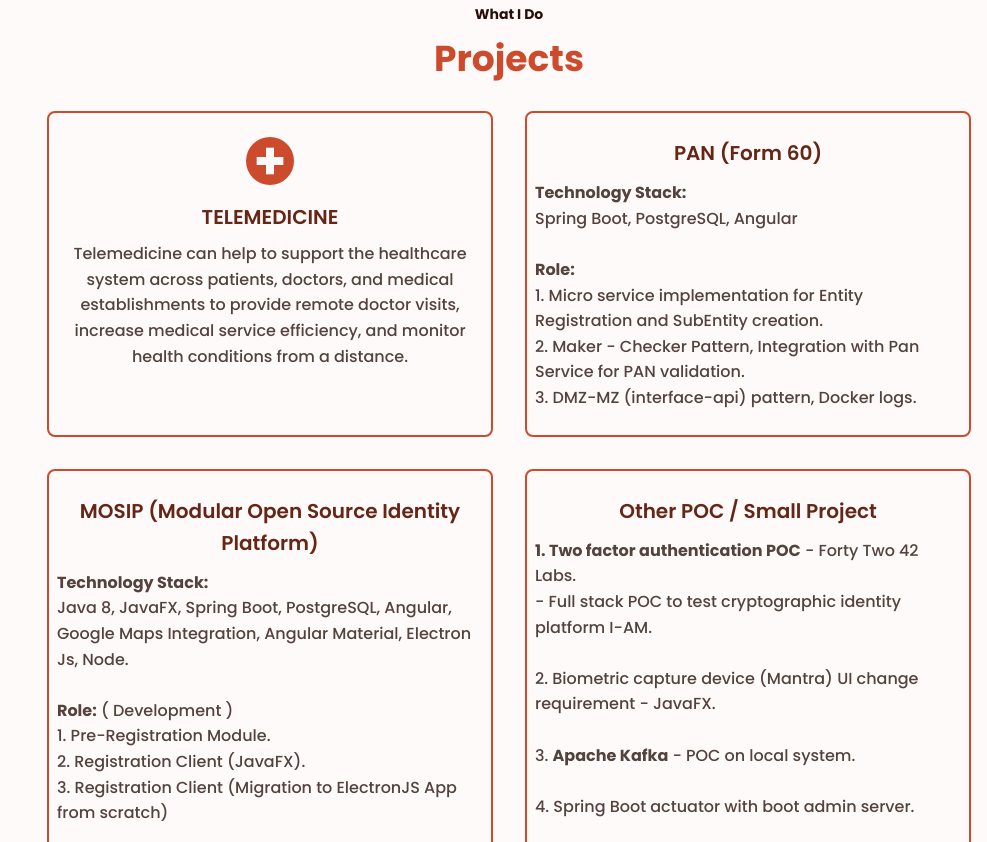
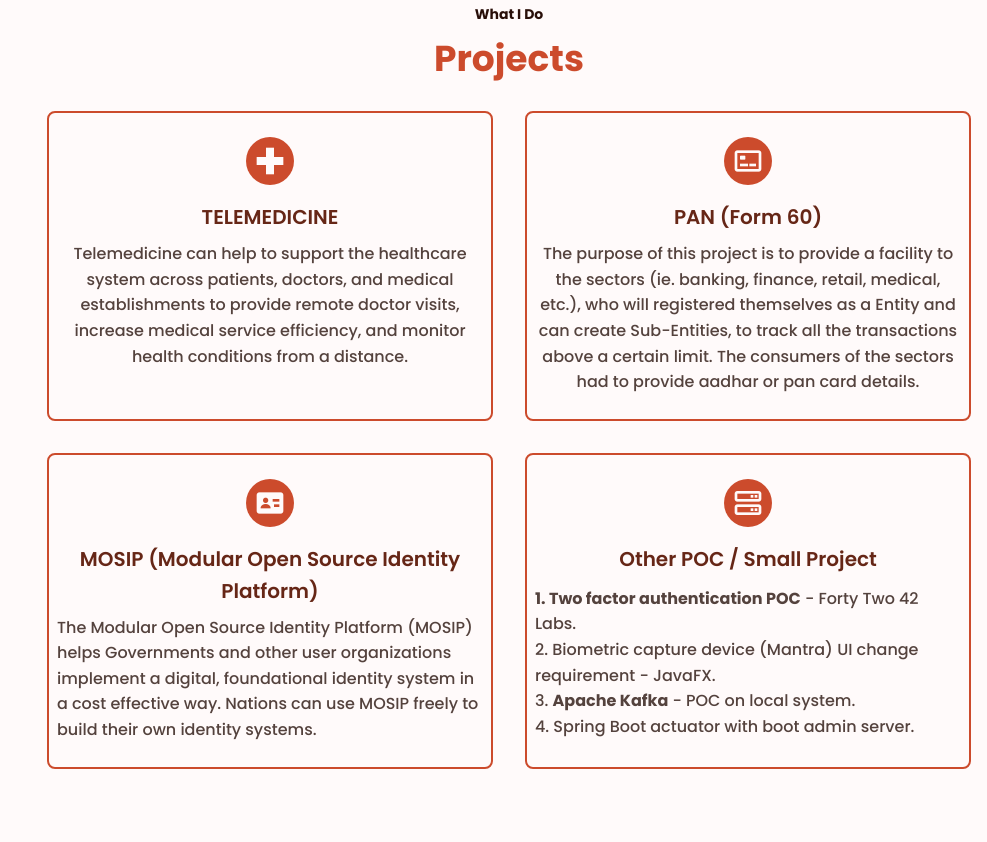
Before and after one commit to mahesh-puri/full-stack-dev, a plain HTML site: page index.html in a window 1280 px wide. Shown: the part 2392-3234 px from the top of the page, without its empty margins (293-1280 px from the left). Drawn offline with nearby package versions, Linux system fonts and the light colour scheme.

Commit message:
moodified dome improvements

```diff
--- a/index.html
+++ b/index.html
@@ -294,57 +294,40 @@
           </div>
 
           <div class="services__content">
-            <!-- <i class="bx bx-pen services__icon"></i> -->
-            <h3 class="services__title" style="margin-bottom: 0.7rem">
-              PAN (Form 60)
-            </h3>
-            <p class="services__description" style="text-align: left">
-              <b>Technology Stack:</b> <br />
-              Spring Boot, PostgreSQL, Angular
-            </p>
-            <br />
-            <p class="services__description" style="text-align: left">
-              <b>Role:</b> <br />
-              1. Micro service implementation for Entity Registration and
-              SubEntity creation. <br />2. Maker - Checker Pattern, Integration
-              with Pan Service for PAN validation. <br />
-              3. DMZ-MZ (interface-api) pattern, Docker logs.
+            <i class="bx bx-credit-card-front services__icon"></i>
+            <h3 class="services__title">PAN (Form 60)</h3>
+            <p class="services__description">
+              The purpose of this project is to provide a facility to the
+              sectors (ie. banking, finance, retail, medical, etc.), who will
+              registered themselves as a Entity and can create Sub-Entities, to
+              track all the transactions above a certain limit. The consumers of
+              the sectors had to provide aadhar or pan card details.
             </p>
           </div>
 
           <div class="services__content">
-            <!-- <i class="bx bx-brush services__icon"></i> -->
-            <h3 class="services__title" style="margin-bottom: 0.7rem">
+            <i class="bx bxs-id-card services__icon"></i>
+            <h3 class="services__title">
               MOSIP (Modular Open Source Identity Platform)
             </h3>
 
             <p class="services__description" style="text-align: left">
-              <b>Technology Stack:</b> <br />
-              Java 8, JavaFX, Spring Boot, PostgreSQL, Angular, Google Maps
-              Integration, Angular Material, Electron Js, Node.
-            </p>
-            <br />
-            <p class="services__description" style="text-align: left">
-              <b>Role:</b> ( Development )<br />
-              1. Pre-Registration Module. <br />2. Registration Client (JavaFX).
-              <br />3. Registration Client (Migration to ElectronJS App from
-              scratch)
+              The Modular Open Source Identity Platform (MOSIP) helps
+              Governments and other user organizations implement a digital,
+              foundational identity system in a cost effective way. Nations can
+              use MOSIP freely to build their own identity systems.
             </p>
           </div>
 
           <div class="services__content">
-            <!-- <i class="bx bx-server services__icon"></i> -->
+            <i class="bx bx-server services__icon"></i>
             <h3 class="services__title" style="margin-bottom: 0.7rem">
               Other POC / Small Project
             </h3>
             <p class="services__description" style="text-align: left">
               <b>1. Two factor authentication POC</b> - Forty Two 42 Labs.
-              <br />- Full stack POC to test cryptographic identity platform
-              I-AM. <br />
               <br />2. Biometric capture device (Mantra) UI change requirement -
-              JavaFX.
-              <br />
-              <br />3. <b>Apache Kafka</b> - POC on local system. <br />
+              JavaFX. <br />3. <b>Apache Kafka</b> - POC on local system.
               <br />4. Spring Boot actuator with boot admin server.
             </p>
           </div>
@@ -426,7 +409,7 @@
 
     <footer class="footer section">
       <div class="footer__container bd-grid">
-        <h1 class="footer__title">Mahesh</h1>
+        <h1 class="footer__title">Mahesh Puri</h1>
         <p class="footer__description">
           let’s connect through the social media links listed below.!
         </p>
@@ -441,21 +424,6 @@
           <a href="https://github.com/mahesh-puri/" class="footer__link"
             ><i class="bx bxl-github"></i
           ></a>
-
-          <div>
-            <a
-              href="https://linkedin.com/in/mahesh-puri/"
-              style="font-size: 0.75rem"
-            >
-              &nbsp; | LinkedIn |
-            </a>
-            <a
-              href="https://github.com/mahesh-puri/"
-              style="font-size: 0.75rem"
-            >
-              GitHub |
-            </a>
-          </div>
         </div>
 
         <p class="footer__copy">All right reserved by Mahesh Puri - 2021</p>
```
